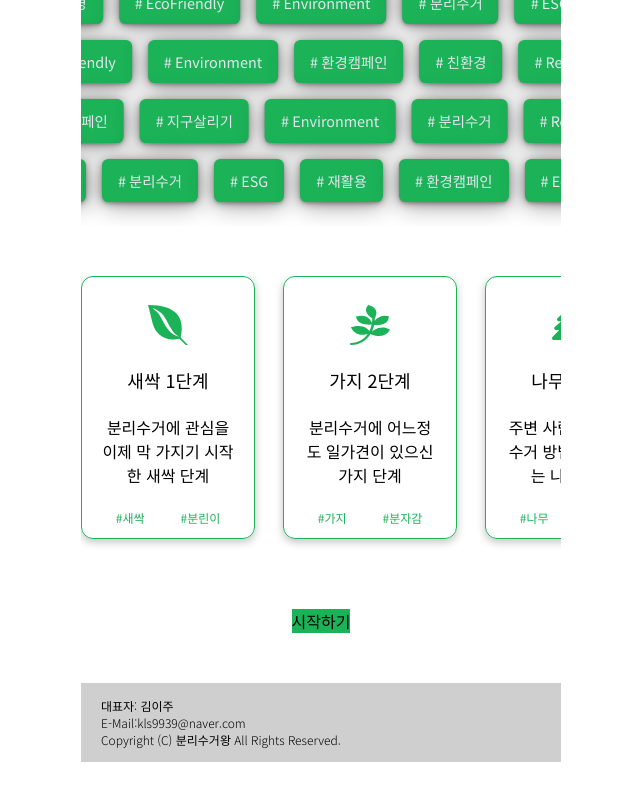
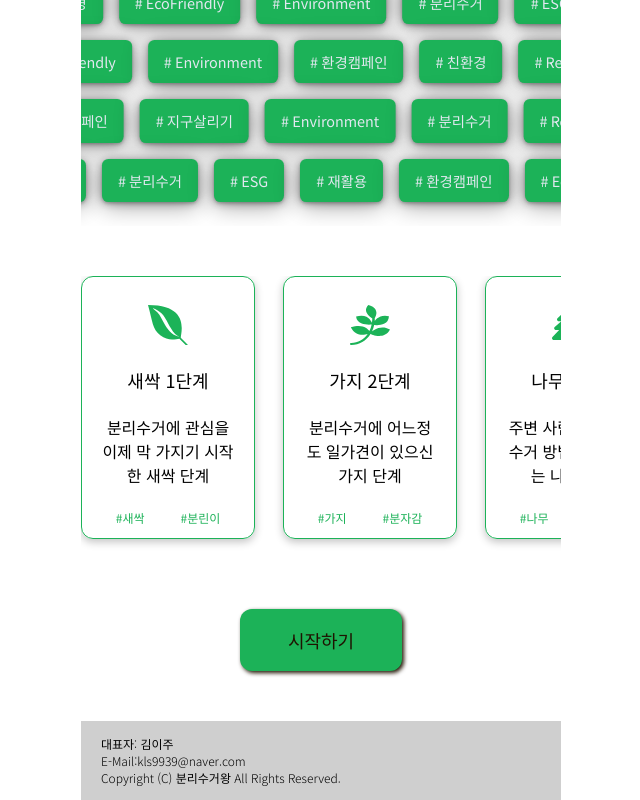
Before and after one commit to loco9939/recycling-app, a Next.js app: page / in a window 1280 px wide. Shown: the part 474-1274 px from the top of the page, without its empty margins (364-1004 px from the left). Before the commit the page ends 1236 px from the top, so only its background shows below. Built offline with nearby package versions, Linux system fonts and the light colour scheme.

Commit message:
feat: 시작하기 버튼 링크로 수정

```diff
--- a/src/app/page.module.css
+++ b/src/app/page.module.css
@@ -15,9 +15,16 @@
   margin-top: 38px;
 }
 
-.start {
+.link {
+  display: inline-block;
+  color: var(--Black);
   background-color: var(--Primary);
   margin-bottom: 50px;
+  border-radius: 12px;
+  font-size: 18px;
+  font-weight: 400;
+  padding: 18px 48px;
+  box-shadow: 2px 2px 4px 0;
 }
 
 .desc {
--- a/src/app/page.tsx
+++ b/src/app/page.tsx
@@ -1,13 +1,16 @@
-import Image from "next/image";
+"use client";
+
 import styles from "./page.module.css";
 import Button from "@/modules/Button/Button";
 import Header from "@/components/Header/Header";
-import { level1 } from "@/assets";
 import ScrollAnimation from "@/components/ScrollAnimation/ScrollAnimation";
 import CardGroup from "@/components/CardGroup/CardGroup";
 import Footer from "@/components/Footer/Footer";
+import { useRouter } from "next/navigation";
+import Link from "next/link";
 
 export default function Home() {
+  const router = useRouter();
   return (
     <div className={styles["main-layout"]}>
       <Header />
@@ -27,7 +30,9 @@ export default function Home() {
 
         <CardGroup />
 
-        <Button className={styles.start}>시작하기</Button>
+        <Link href="/quiz" className={styles.link}>
+          시작하기
+        </Link>
       </main>
       <Footer />
     </div>
```
